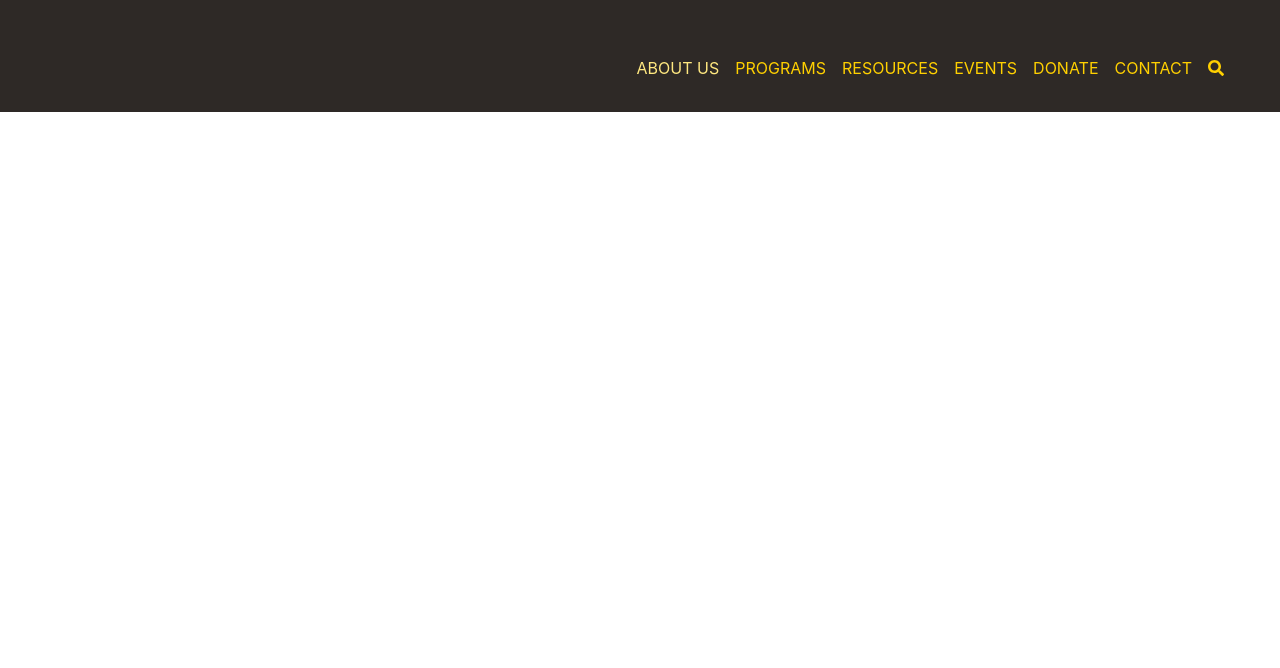
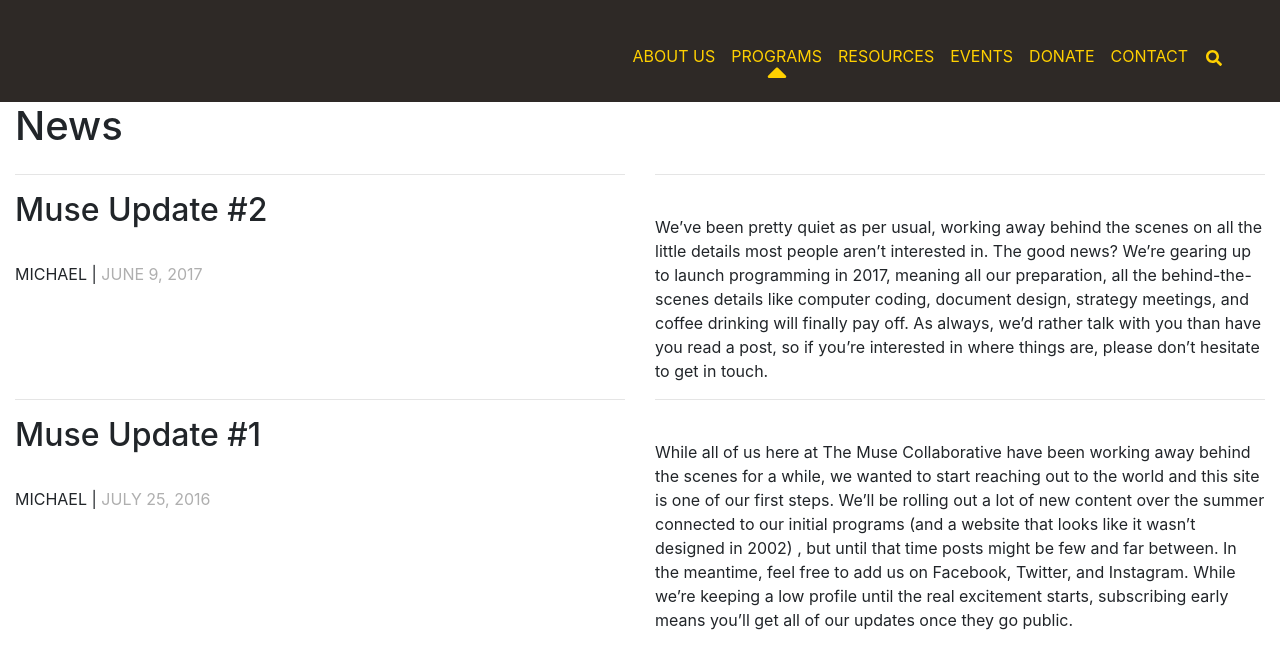
Before and after one commit to jonesinator/muse_layout, a website: page src/index.html in a window 1280 px wide. Drawn offline with nearby package versions, Linux system fonts and the light colour scheme; files that its build step writes are made by us from their sources.

Commit message:
More work on top navbar.

```diff
--- a/src/index.html
+++ b/src/index.html
@@ -9,36 +9,77 @@
     <link rel="stylesheet" href="/css/style.css">
   </head>
   <body>
-    <nav class="navbar navbar-expand-lg navbar-custom pt-md-5 pb-md-4 pr-md-5">
-      <button class="navbar-toggler ml-auto" type="button" data-toggle="collapse" data-target="#navbarNav" aria-controls="navbarNav" aria-expanded="false" aria-label="Toggle navigation">
+    <nav class="navbar navbar-expand-md navbar-custom pt-md-5 pb-md-1 pr-md-5">
+      <button class="navbar-toggler ml-auto pb-2" type="button" data-toggle="collapse" data-target="#navbarNav" aria-controls="navbarNav" aria-expanded="false" aria-label="Toggle navigation">
         <i class="fas fa-bars"></i>
       </button>
       <div class="collapse navbar-collapse" id="navbarNav">
         <ul class="navbar-nav ml-auto">
-          <li class="nav-item active">
-            <a class="nav-link" href="/about">About Us</a>
+          <li class="nav-item">
+            <a class="nav-link" href="/about">About Us<br><i class="fas fa-caret-up caret-invisible"></i></a>
           </li>
           <li class="nav-item">
-            <a class="nav-link" href="/programs">Programs</a>
+            <a class="nav-link" href="/programs">Programs<br><i class="fas fa-caret-up"></i></a>
           </li>
           <li class="nav-item">
-            <a class="nav-link" href="/resources">Resources</a>
+            <a class="nav-link" href="/resources">Resources<br><i class="fas fa-caret-up caret-invisible"></i></a>
           </li>
           <li class="nav-item">
-            <a class="nav-link" href="/events">Events</a>
+            <a class="nav-link" href="/events">Events<br><i class="fas fa-caret-up caret-invisible"></i></a>
           </li>
           <li class="nav-item">
-            <a class="nav-link" href="/donate">Donate</a>
+            <a class="nav-link" href="/donate">Donate<br><i class="fas fa-caret-up caret-invisible"></i></a>
           </li>
           <li class="nav-item">
-            <a class="nav-link" href="/contact">Contact</a>
+            <a class="nav-link" href="/contact">Contact<br><i class="fas fa-caret-up caret-invisible"></i></a>
           </li>
           <li class="nav-item">
-            <a class="nav-link" href="/search"><i class="fas fa-search"></i></a>
+            <a class="nav-link" href="/search"><i class="fas fa-search"></i><br><i class="fas fa-caret-up caret-invisible"></i></a>
           </li>
         </ul>
       </div>
     </nav>
+    <div class="container-fluid">
+      <div class="row">
+        <div class="col">
+          <h1>News</h1>
+        </div>
+        <div class="col">
+        </div>
+      </div>
+      <div class="row">
+        <div class="col">
+          <hr><h2>Muse Update #2</h2><br><span class="post-author">Michael</span> | <span class="post-date">June 9, 2017</span>
+        </div>
+        <div class="col">
+	        <hr><br>We’ve been pretty quiet as per usual, working away behind the
+	        scenes on all the little details most people aren’t interested in.
+	        The good news? We’re gearing up to launch programming in 2017,
+	        meaning all our preparation, all the behind-the-scenes details like
+	        computer coding, document design, strategy meetings, and coffee
+	        drinking will finally pay off. As always, we’d rather talk with you
+	        than have you read a post, so if you’re interested in where things
+	        are, please don’t hesitate to get in touch.
+        </div>
+      </div>
+      <div class="row">
+        <div class="col">
+          <hr><h2>Muse Update #1</h2><br><span class="post-author">Michael</span> | <span class="post-date">July 25, 2016</span>
+        </div>
+        <div class="col">
+	        <hr><br>While all of us here at The Muse Collaborative have been
+	        working away behind the scenes for a while, we wanted to start
+	        reaching out to the world and this site is one of our first steps.
+	        We’ll be rolling out a lot of new content over the summer connected
+	        to our initial programs (and a website that looks like it wasn’t
+	        designed in 2002) , but until that time posts might be few and far
+	        between. In the meantime, feel free to add us on Facebook, Twitter,
+	        and Instagram. While we’re keeping a low profile until the real
+	        excitement starts, subscribing early means you’ll get all of our
+	        updates once they go public.
+        </div>
+      </div>
+    </div>
     <script src="/js/jquery.min.js"></script>
     <script src="/js/tether.min.js"></script>
     <script src="/js/bootstrap.min.js"></script>
--- a/src/scss/style.scss
+++ b/src/scss/style.scss
@@ -1,16 +1,47 @@
 .navbar-custom {
-    background-color: #2e2926;
-    text-transform: uppercase;
+  background-color: #2e2926;
+  text-transform: uppercase;
 }
 
 .navbar-custom .navbar-brand,
 .navbar-custom .navbar-text,
 .navbar-custom .navbar-toggler,
 .navbar-custom .navbar-nav .nav-link {
-    color: #ffd000;
+  color: #ffd000;
+  line-height: 0;
+  padding-bottom: 0;
+}
+
+.navbar-custom .navbar-nav .nav-link {
+  text-align: center;
+}
+
+.navbar-custom .navbar-nav .nav-link .fa-search {
+  margin-top: -0.35em;
+}
+
+.navbar-custom .navbar-nav .nav-link .fa-caret-up {
+  font-size: 200%;
 }
 
 .navbar-custom .nav-item.active .nav-link,
 .navbar-custom .nav-item:hover .nav-link {
-    color: #ffe880;
+  color: #ffe880;
 }
+
+.nav-item {
+  text-align: right;
+}
+
+.post-author {
+  text-transform: uppercase;
+}
+
+.post-date {
+  text-transform: uppercase;
+  color: #afafaf;
+}
+
+.caret-invisible {
+  visibility: hidden;
+}
```
